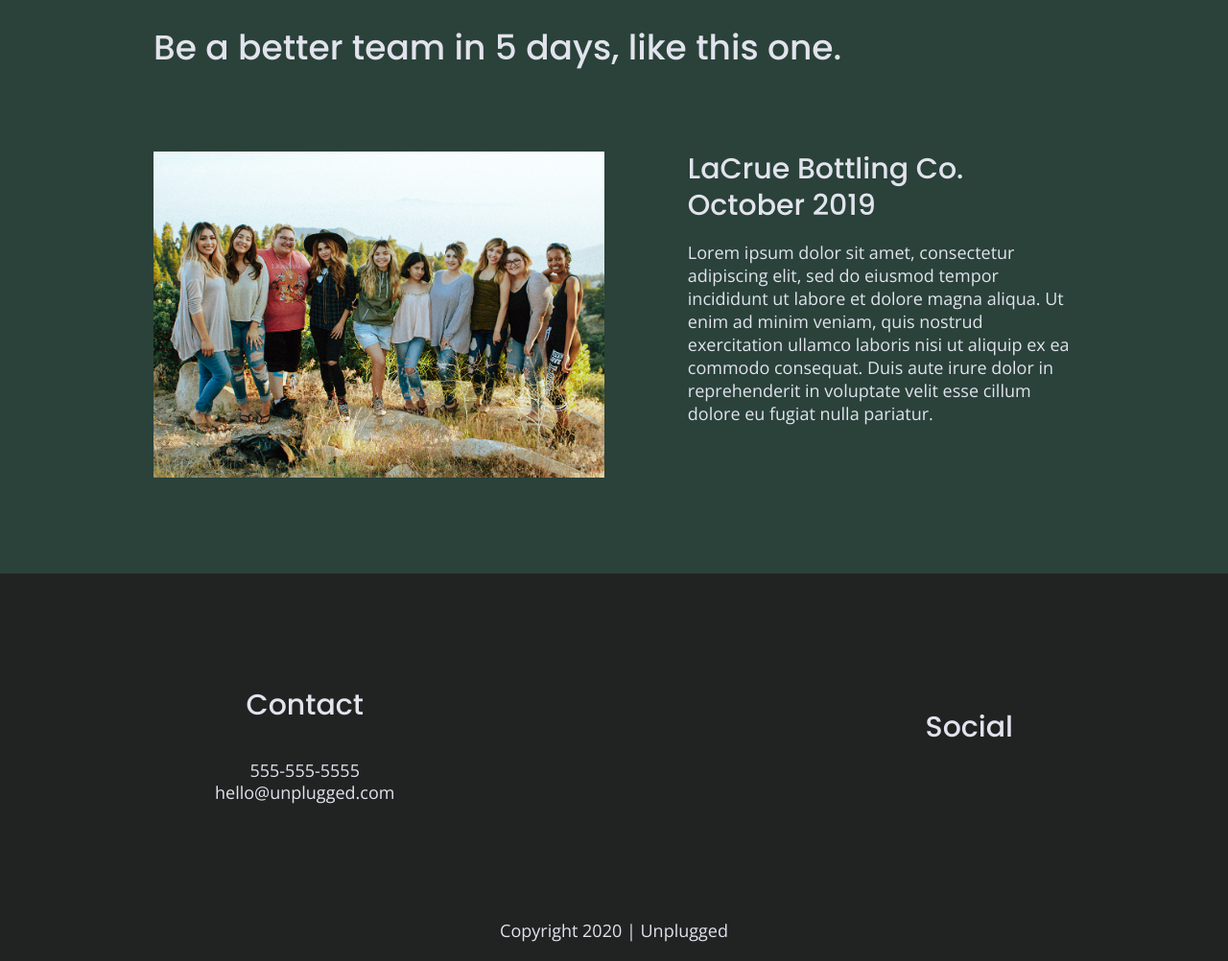
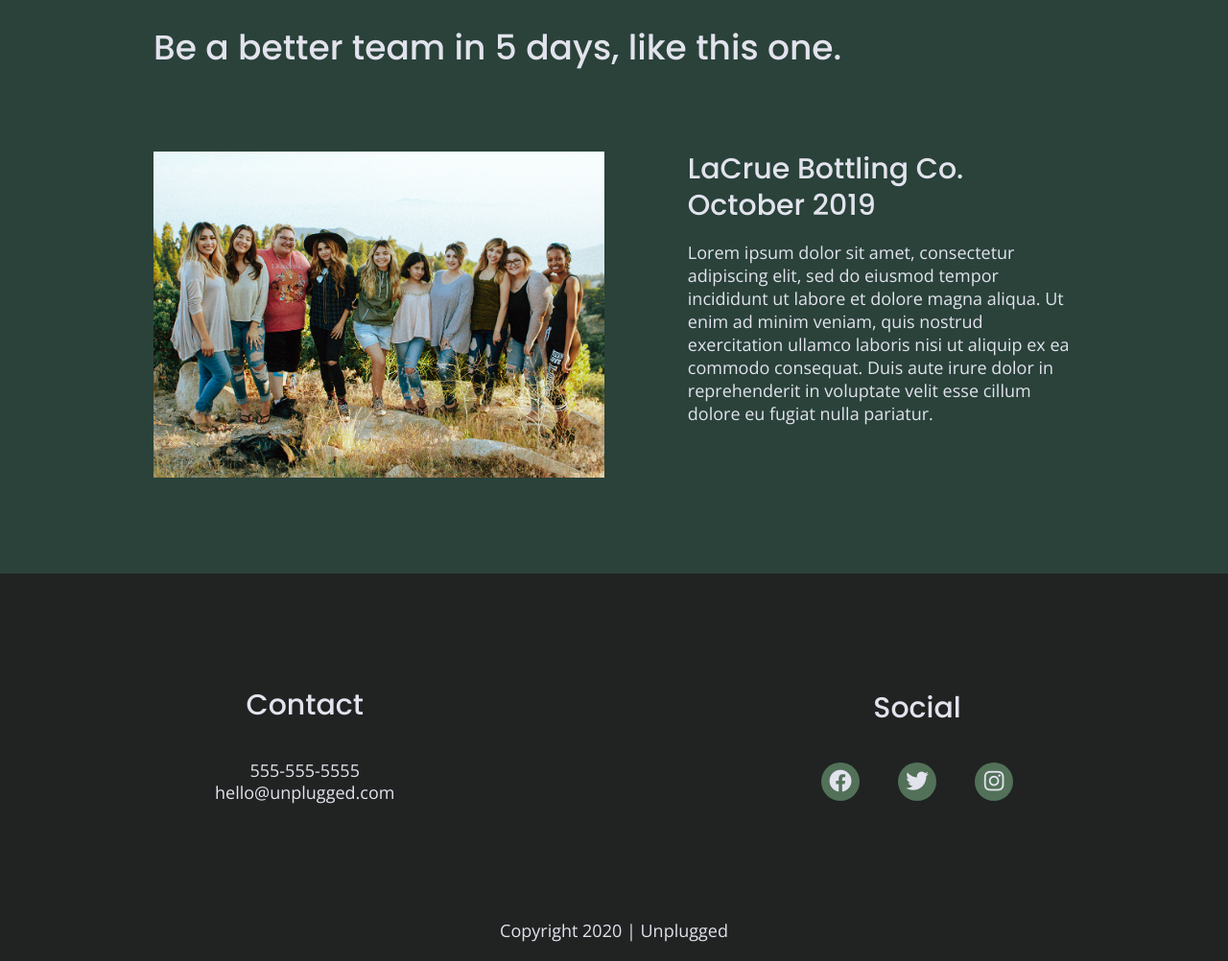
Before and after one commit to dayna-schlenk/206_unplugged, a website built with Parcel: page index.html in a window 1280 px wide. Shown: the part 1972-2974 px from the top of the page at 96% size. Built offline with nearby package versions, Linux system fonts and the light colour scheme.

Commit message:
Added social icons

```diff
--- a/css/main.css
+++ b/css/main.css
@@ -234,6 +234,14 @@ footer .social-icons p {
   display: flex;
   justify-content: center;
   align-items: center;
+  background-color: #527158;
+  border-radius: 50%;
+  width: 40px;
+  height: 40px;
+}
+
+footer .social-icons p i {
+  font-size: 1.3125em;
 }
 
 footer .copyright {
@@ -652,6 +660,11 @@ input[type=button] {
     line-height: 1.285;
   }
 
+  footer .social-icons {
+    width: 12.5em;
+    justify-content: space-between;
+  }
+
   footer .copyright {
     width: 100%;
   }
--- a/index.html
+++ b/index.html
@@ -148,9 +148,15 @@
         <div class="social">
           <h4>Social</h4>
           <div class="social-icons">
-            <p><a href="https://www.facebook.com/" target="_blank"></a></p>
-            <p><a href="https://twitter.com/home" target="_blank"></a></p>
-            <p><a href="https://www.instagram.com/" target="_blank"></a></p>
+            <p>
+              <a href="https://www.facebook.com/" target="_blank"><i class="fab fa-facebook"></i></a>
+            </p>
+            <p>
+              <a href="https://twitter.com/home" target="_blank"><i class="fab fa-twitter"></i></a>
+            </p>
+            <p>
+              <a href="https://www.instagram.com/" target="_blank"><i class="fab fa-instagram"></i></a>
+            </p>
           </div>
         </div>
       </div>
```
Also changed, not shown: about/index.html (+9 -3 lines), faq/index.html (+9 -3 lines).
